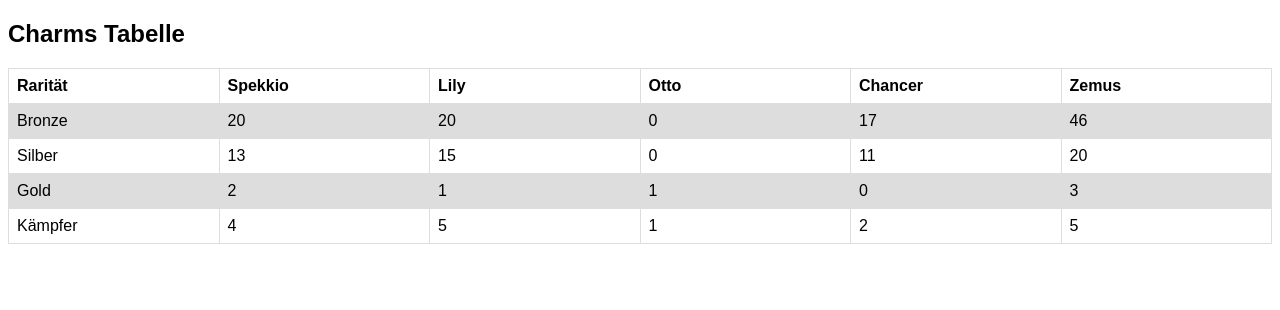
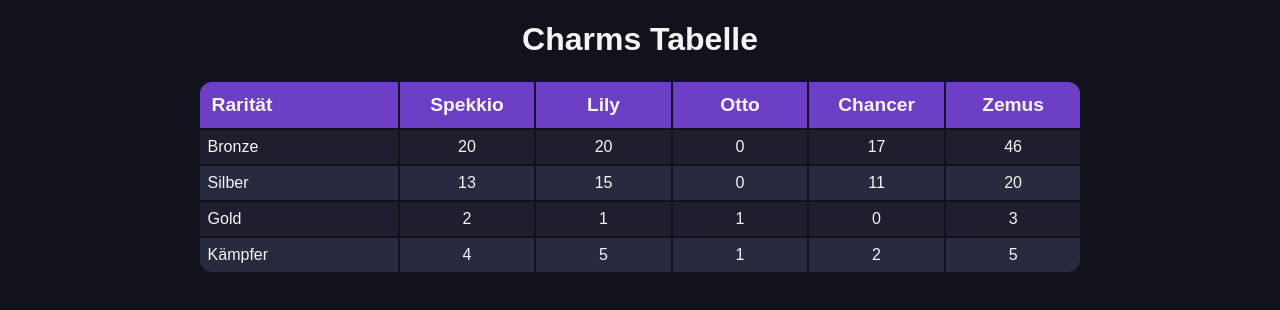
Before and after one commit to LordFleLou/my-charms, a plain HTML site: page index.html in a window 1280 px wide. Drawn offline with Linux system fonts and the light colour scheme.

Commit message:
frontend polishing and 3 file split

```diff
--- a/index.html
+++ b/index.html
@@ -1,29 +1,12 @@
 <!DOCTYPE html>
 <html lang="de">
 <head>
-<style>
-    table {
-  font-family: arial, sans-serif;
-  border-collapse: collapse;
-  width: 100%;
-  table-layout: fixed;
-}
-
-td, th {
-  border: 1px solid #dddddd;
-  text-align: left;
-  padding: 8px;
-}
-
-tr:nth-child(even) {
-  background-color: #dddddd;
-}
-</style>
+    <title>Charm table</title>
+    <link rel="stylesheet" type="text/css" href="style.css">
 </head>
 <body>
-    <title>Charm table</title>
 
-    <h2 style="font-family: arial, sans-serif;">Charms Tabelle</h2>
+    <h1>Charms Tabelle</h1>
 
     <table>
         <tr>
--- /dev/null
+++ b/style.css
@@ -0,0 +1,54 @@
+body {
+    font-family: Arial, sans-serif;
+    background-color: #12121C;
+    color: #F5F5F5;
+}
+
+h1 {
+    text-align: center;
+}
+
+table {
+    table-layout: fixed;
+    width: 70%;
+    margin: auto;
+}
+
+th {
+    font-weight: bold;
+    text-align: center;
+    background-color: #6C3FC5;
+    padding: 12px;
+}
+
+td {
+    text-align: center;
+    padding: 8px;
+}
+
+th:nth-child(1), td:nth-child(1) {
+    width: 20%;
+    text-align: left;
+}
+
+tr:nth-child(even) {
+    background-color: #1E1E2E;
+}
+
+tr:nth-child(odd) {
+    background-color: #292940;
+}
+
+/* Hover effect for table headers and cells to enhance interactivity */
+table :hover {box-shadow: 0 0 20px rgba(108, 63, 197, 0.5);}
+th, td:hover {
+    font-size: 1.2em;
+    background-color: #6C3FC5;
+    color: #F5F5F5;
+}
+
+/* Rounded corners for the table edges to soften the overall look */
+table th:first-child { border-top-left-radius: 12px; }
+table th:last-child { border-top-right-radius: 12px; }
+table tr:last-child td:first-child { border-bottom-left-radius: 12px; }
+table tr:last-child td:last-child { border-bottom-right-radius: 12px; }
```
Also changed, not shown: script.js (added).
